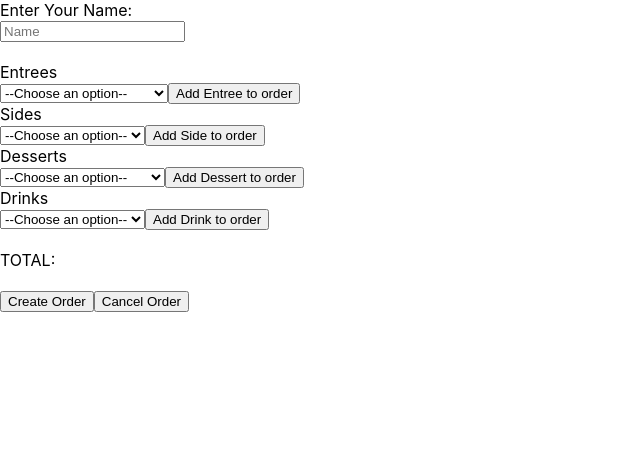
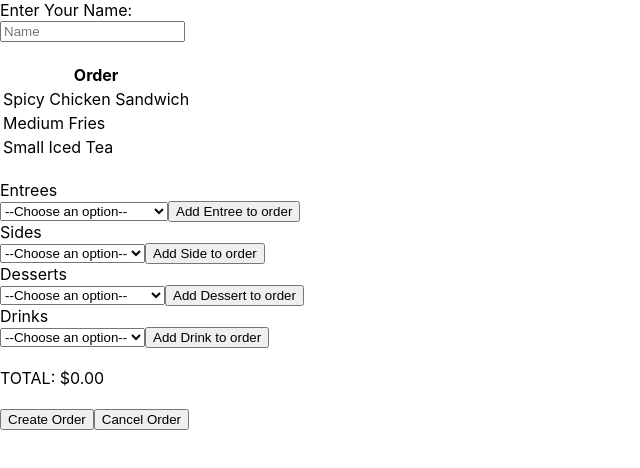
Before and after one commit to hunterpearson36/Project315, a React (Create React App) app in the folder client/: page /customer in a window 1280 px wide. Shown: the top 468 px of the page, without its empty margins (0-640 px from the left). Built offline with nearby package versions, Linux system fonts and the light colour scheme.

Commit message:
Added additional functionality to Customer GUI

```diff
--- a/client/src/Pages/Customer.js
+++ b/client/src/Pages/Customer.js
@@ -3,39 +3,66 @@ import {useNavigate} from "react-router-dom";
 
 function Customer() {
     let navigate = useNavigate();
-    const entrees = [
+    let total = 0;
+    let entrees = [
         {value: '', text: '--Choose an option--'},
         {value: 'Chicken Sandwich', text: 'Chicken Sandwich'},
         {value: 'Cobb Salad', text: 'Cobb Salad'},
         {value: 'Spicy Chicken Sandwich', text: 'Spicy Chicken Sandwich'},
       ];
 
-    const sides = [
+    let sides = [
         {value: '', text: '--Choose an option--'},
         {value: 'Small Fries', text: 'Small Fries'},
         {value: 'Medium Fries', text: 'Medium Fries'},
         {value: 'Large Fries', text: 'Large Fries'},
       ];
 
-    const desserts = [
+    let desserts = [
         {value: '', text: '--Choose an option--'},
         {value: 'Small Chocolate Shake', text: 'Small Chocolate Shake'},
         {value: 'Small Vanilla Shake', text: 'Small Vanilla Shake'},
         {value: 'Small Strawberry Shake', text: 'Small Strawberry Shake'},
       ];
 
-    const drinks = [
+    let drinks = [
         {value: '', text: '--Choose an option--'},
         {value: 'Small Iced Tea', text: 'Small Iced Tea'},
         {value: 'Medium Iced Tea', text: 'Medium Iced Tea'},
         {value: 'Large Iced Tea', text: 'Large Iced Tea'},
       ];
 
+      let data = [
+        {name: 'Spicy Chicken Sandwich'},
+        {name: 'Medium Fries'},
+        {name: 'Small Iced Tea'}
+      ]
+
+    function handleAdd(name){
+        data.push({name: {name}});
+        // figure out how to re render order table after adding element
+        // figure out how to re render total after updating
+    }
+
     return (
         <div>
             <div>
                 <label>Enter Your Name:</label><br/>
                 <input type="text" placeholder="Name" name="Name" /><br/><br/>
+
+                <table>
+                    <tr>
+                        <th>Order</th>
+                        </tr>
+                        {data.map((val, key) => {
+                        return (
+                            <tr key={key}>
+                            <td>{val.name}</td>
+                            </tr>
+                        )
+                        })}
+
+                </table><br/>
 
                 <label for = "entrees">Entrees</label><br/>
                 <select name="entrees" id="selectEntrees">
@@ -45,7 +72,13 @@ function Customer() {
                     </option>
                     ))}
                 </select>
-                <button>Add Entree to order</button><br/>
+                <button
+                    onClick={() => {
+                        handleAdd(document.getElementById("selectEntrees").value);
+                    }}
+                >
+                    Add Entree to order
+                </button><br/>
 
                 <label for = "sides">Sides</label><br/>
                 <select name="sides" id="selectSides">
@@ -55,7 +88,13 @@ function Customer() {
                     </option>
                     ))}
                 </select>
-                <button>Add Side to order</button><br/>
+                <button
+                    onClick={() => {
+                        handleAdd(document.getElementById("selectSides").value);
+                    }}
+                >
+                    Add Side to order
+                </button><br/>
 
                 <label for = "desserts">Desserts</label><br/>
                 <select name="desserts" id="selectDesserts">
@@ -65,7 +104,13 @@ function Customer() {
                     </option>
                     ))}
                 </select>
-                <button>Add Dessert to order</button><br/>
+                <button
+                    onClick={() => {
+                        handleAdd(document.getElementById("selectDesserts").value);
+                    }}
+                >
+                    Add Dessert to order
+                </button><br/>
 
                 <label for = "drinks">Drinks</label><br/>
                 <select name="drinks" id="selectDrinks">
@@ -75,13 +120,22 @@ function Customer() {
                     </option>
                     ))}
                 </select>
-                <button>Add Drink to order</button><br/><br/>
+                <button
+                    onClick={() => {
+                        handleAdd(document.getElementById("selectDrinks").value);
+                        // add to total
+                    }}
+                >
+                    Add Drink to order
+                </button><br/>
+                <br/>
 
-                <label>TOTAL: </label><br/><br/>
+                <label>TOTAL: ${parseFloat(total).toFixed(2)}</label><br/><br/>
 
                 <button
                 onClick={() => {
                     navigate("/order-placed");
+                    total = 0;
                   }}
                 >
                     Create Order
@@ -89,6 +143,7 @@ function Customer() {
                 <button
                 onClick={() => {
                     navigate("/");
+                    total = 0;
                   }}
                 >
                     Cancel Order
```
